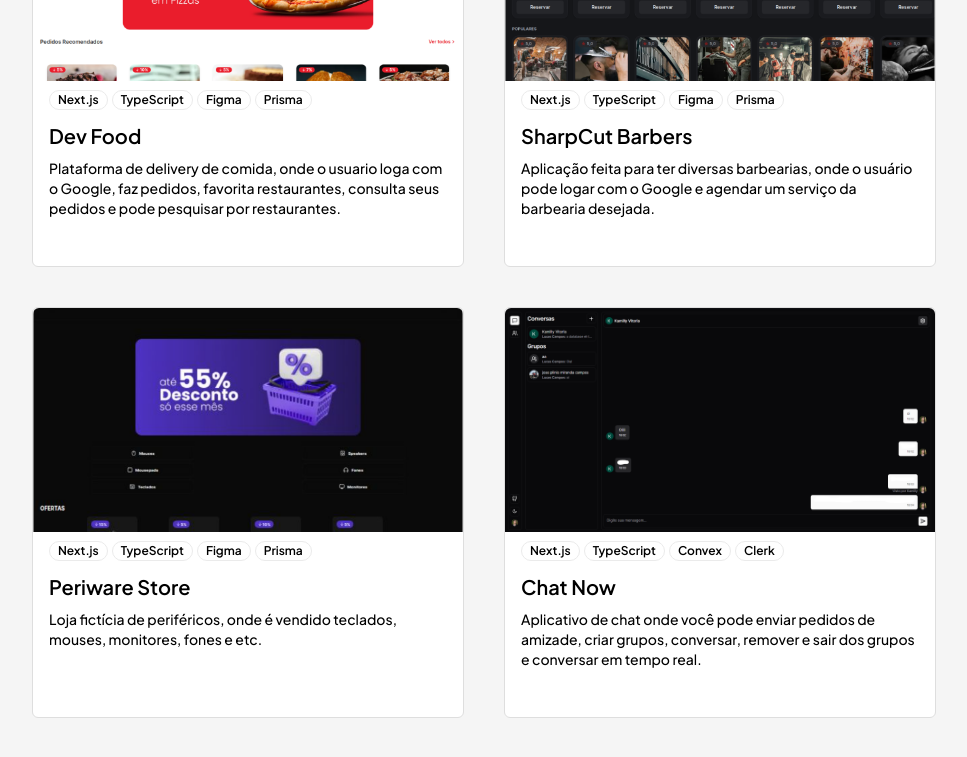
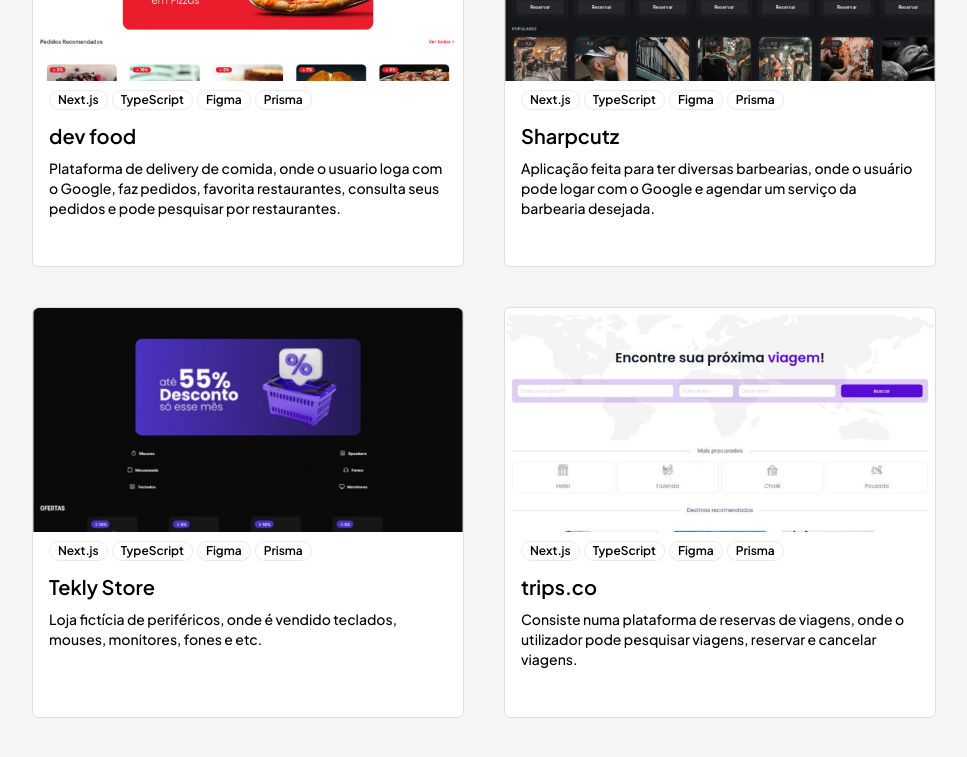
Before and after one commit to lucascmpos/lucascmpos-portfolio, a React (Vite) app: page / in a window 1280 px wide. Shown: the part 4620-5377 px from the top of the page, without its empty margins (156-1123 px from the left). Built offline with nearby package versions, Linux system fonts and the light colour scheme.

Commit message:
feat: add new project

```diff
--- a/src/components/projects.jsx
+++ b/src/components/projects.jsx
@@ -4,6 +4,7 @@ import React, { useEffect, useState } from "react";
 import Modal from "react-modal";
 import devFood from "../assets/devfood.png";
 import sharpCut from "../assets/sharpcut.png";
+import trips from "../assets/tripco.png";
 import periWare from "../assets/periwarestore.png";
 import chatNow from "../assets/chatnow.png";
 import uploadAi from "../assets/uploadai.jpeg";
@@ -20,6 +21,7 @@ import natuFloraVideo from "../assets/natufloravideo.mp4";
 import sharpcutVideo from "../assets/sharpcutvideo.mp4";
 import devfoodVideo from "../assets/devfoodvideo.mp4";
 import periwareVideo from "../assets/periwarevideo.mp4";
+import tripcoVideo from "../assets/tripcovideo.mp4";
 
 import { useInView } from "react-intersection-observer";
 import { useMediaQuery } from "react-responsive";
@@ -29,7 +31,7 @@ import { X } from "lucide-react";
 const projectsData = [
   {
     id: 1,
-    title: "Dev Food",
+    title: "dev food",
     image: devFood,
     video: devfoodVideo,
     subdescription: {
@@ -100,7 +102,7 @@ const projectsData = [
   },
   {
     id: 2,
-    title: "SharpCut Barbers",
+    title: "Sharpcutz",
     image: sharpCut,
     video: sharpcutVideo,
     subdescription: {
@@ -151,8 +153,8 @@ const projectsData = [
         </>
       ),
     },
-    site: "https://sharpcut-barbers.vercel.app/",
-    github: "https://github.com/lucascmpos/SharpCut-Barbers",
+    site: "https://sharpcutz.vercel.app/",
+    github: "https://github.com/lucascmpos/Sharpcutz",
     linkedin:
       "https://www.linkedin.com/posts/lucas-campos81_boa-tarde-rede-estou-aqui-hoje-para-divulgar-activity-7159584098699653120-AsNe?utm_source=share&utm_medium=member_desktop",
     subtech: ["Next.js", "TypeScript", "Figma", "Prisma"],
@@ -171,7 +173,7 @@ const projectsData = [
   },
   {
     id: 3,
-    title: "Periware Store",
+    title: "Tekly Store",
     video: periwareVideo,
     image: periWare,
     subdescription: {
@@ -226,8 +228,8 @@ const projectsData = [
         </>
       ),
     },
-    site: "https://periware-store.vercel.app/",
-    github: "https://github.com/lucascmpos/PeriWare-Store",
+    site: "https://tekly-store.vercel.app/",
+    github: "https://github.com/lucascmpos/Tekly-Store",
     linkedin:
       "https://www.linkedin.com/posts/lucas-campos81_boa-tarde-rede-estou-aqui-hoje-para-activity-7126616417642176512-naC_?utm_source=share&utm_medium=member_desktop",
     subtech: ["Next.js", "TypeScript", "Figma", "Prisma"],
@@ -245,7 +247,81 @@ const projectsData = [
     ],
   },
   {
-    id: 4,
+    id: 3,
+    title: "trips.co",
+    video: tripcoVideo,
+    image: trips,
+    subdescription: {
+      pt: (
+        <>
+          Consiste numa plataforma de reservas de viagens, onde o utilizador
+          pode pesquisar viagens, reservar e cancelar viagens.
+        </>
+      ),
+      en: (
+        <>
+          It consists of a travel booking platform, where the user can search
+          for trips, book and cancel trips.
+        </>
+      ),
+    },
+    description: {
+      pt: (
+        <>
+          Consiste numa plataforma de reservas de viagens, onde o utilizador
+          pode pesquisar viagens, reservar e cancelar viagens. O usuário efetua
+          pagamentos de reservas através do Stripe.
+          <br />
+          <br />
+          <span className="text-purple-700">Funcionalidades</span>:
+          <br />
+          - Login com o Google e GitHub
+          <br />
+          - Responsividade
+          <br />
+          - Tema claro e escuro
+          <br />- Pagamentos com Stripe
+        </>
+      ),
+      en: (
+        <>
+          It consists of a travel booking platform, where the user can search
+          for trips, book and cancel trips. The user makes payments for
+          reservations through Stripe.
+          <br />
+          <br />
+          <span className="text-purple-700">Features</span>:
+          <br />
+          - Google and GitHub login
+          <br />
+          - Responsiveness
+          <br />
+          - Light and dark theme
+          <br />- Stripe payments
+        </>
+      ),
+    },
+    site: "https://trips-co.vercel.app/",
+    github: "https://github.com/lucascmpos/trips-co",
+    linkedin:
+      "https://www.linkedin.com/posts/lucas-campos81_boa-tarde-rede-estou-aqui-hoje-para-activity-7126616417642176512-naC_?utm_source=share&utm_medium=member_desktop",
+    subtech: ["Next.js", "TypeScript", "Figma", "Prisma"],
+    tech: [
+      "HTML",
+      "CSS",
+      "TypeScript",
+      "React.js",
+      "Next.js",
+      "Tailwindcss",
+      "ShadcnUI",
+      "Figma",
+      "Prisma",
+      "Stripe",
+      "PostgreSQL",
+    ],
+  },
+  {
+    id: 5,
     title: "Chat Now",
     image: chatNow,
     video: chatNowVideo,
@@ -317,8 +393,8 @@ const projectsData = [
     ],
   },
   {
-    id: 5,
-    title: "Upload.ai",
+    id: 6,
+    title: "upload.ai",
     video: uploadAiVideo,
     image: uploadAi,
     subdescription: {
@@ -391,8 +467,8 @@ const projectsData = [
     ],
   },
   {
-    id: 6,
-    title: "Expert Notes",
+    id: 7,
+    title: "expert notes",
     video: expertNotesVideo,
     image: expertNotes,
     subdescription: {
@@ -461,8 +537,8 @@ const projectsData = [
   },
 
   {
-    id: 7,
-    title: "Dashboard Blue",
+    id: 8,
+    title: "Blue Dashboard",
     video: dashBlueVideo,
     image: dashBlue,
     subdescription: {
@@ -530,7 +606,7 @@ const projectsData = [
   },
 
   {
-    id: 8,
+    id: 9,
     title: "Natu Flora",
     video: natuFloraVideo,
     image: natuFlora,
```
Also changed, not shown: src/assets/tripco.png (added), 1 other file (tests, documents, lock files or other folders).
